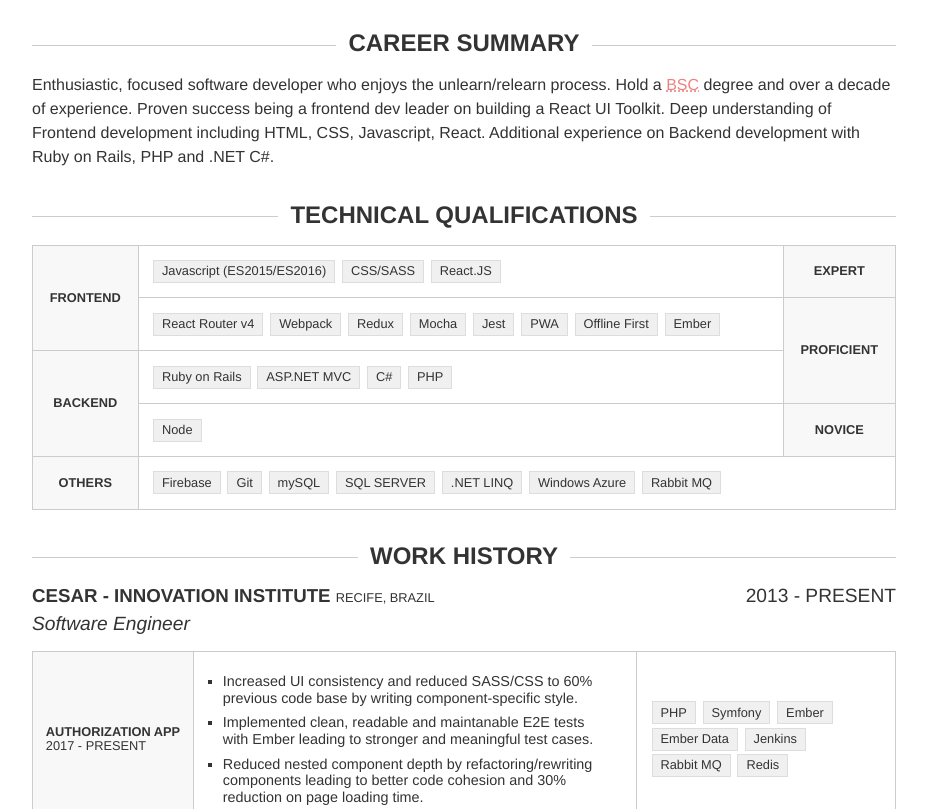
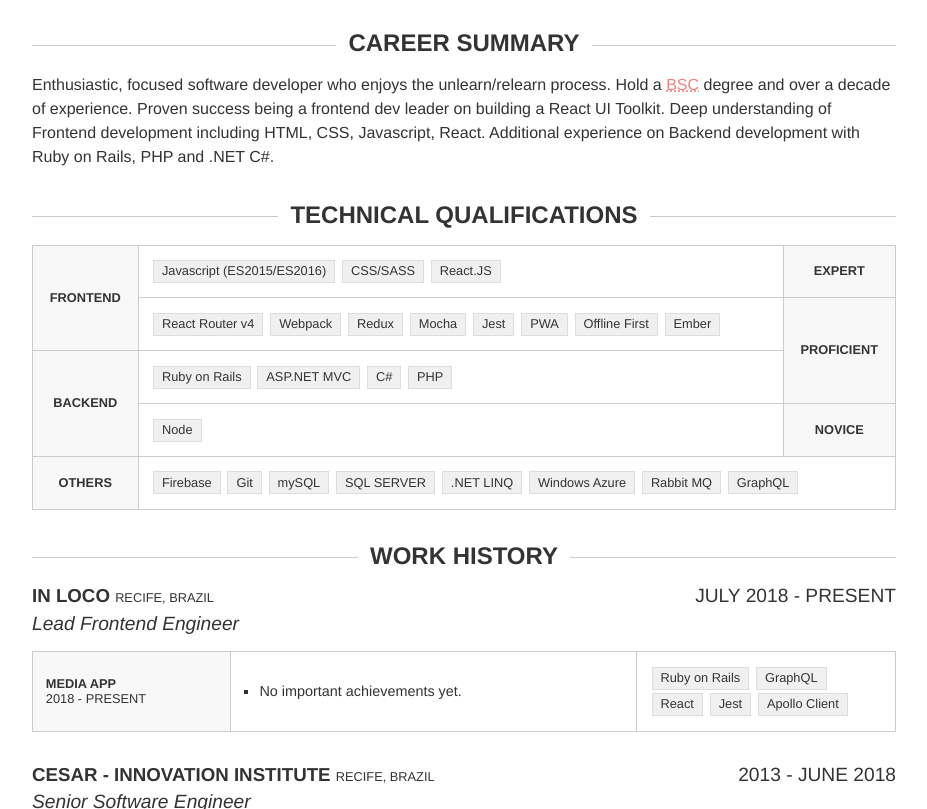
Before and after one commit to FranciscoGileno/franciscogileno.github.io, a plain HTML site: page index.html in a window 1280 px wide. Shown: the part 143-952 px from the top of the page, without its empty margins (176-1103 px from the left). Drawn offline with Linux system fonts and the light colour scheme.

Commit message:
Update CV - Adding InLoco

```diff
--- a/index.html
+++ b/index.html
@@ -77,6 +77,7 @@
             <span class="tag">.NET LINQ</span>
             <span class="tag">Windows Azure</span>
             <span class="tag">Rabbit MQ</span>
+            <span class="tag">GraphQL</span>
           </td>
         </tr>
       </table>
@@ -85,10 +86,35 @@
       <h2 class="section__title">Work History</h2>
       <ul class="workitems">
         <li class="workitem">
-          <div class="workitem__year">2013 - PRESENT</div>
+          <div class="workitem__year">JULY 2018 - PRESENT</div>
+          <h3 class="workitem__title">In Loco
+            <span class="workitem__location">Recife, Brazil</span></h3>
+          <h4 class="workitem__role">Lead Frontend Engineer</h4>
+          <table class="qualifications">
+            <tr>
+              <th>Media App
+                <div class="workitem__location">2018 - Present</div>
+              </th>
+              <td>
+                <ul class="workitem__responsabilities">
+                  <li>No important achievements yet.</li>
+                </ul>
+              </td>
+              <td width="30%">
+                <span class="tag">Ruby on Rails</span>
+                <span class="tag">GraphQL</span>
+                <span class="tag">React</span>
+                <span class="tag">Jest</span>
+                <span class="tag">Apollo Client</span>
+              </td>
+            </tr>
+          </table>
+        </li>
+        <li class="workitem">
+          <div class="workitem__year">2013 - JUNE 2018</div>
           <h3 class="workitem__title">CESAR - Innovation Institute
             <span class="workitem__location">Recife, Brazil</span></h3>
-          <h4 class="workitem__role">Software Engineer</h4>
+          <h4 class="workitem__role">Senior Software Engineer</h4>
           <table class="qualifications">
             <tr>
               <th>Authorization App
```
